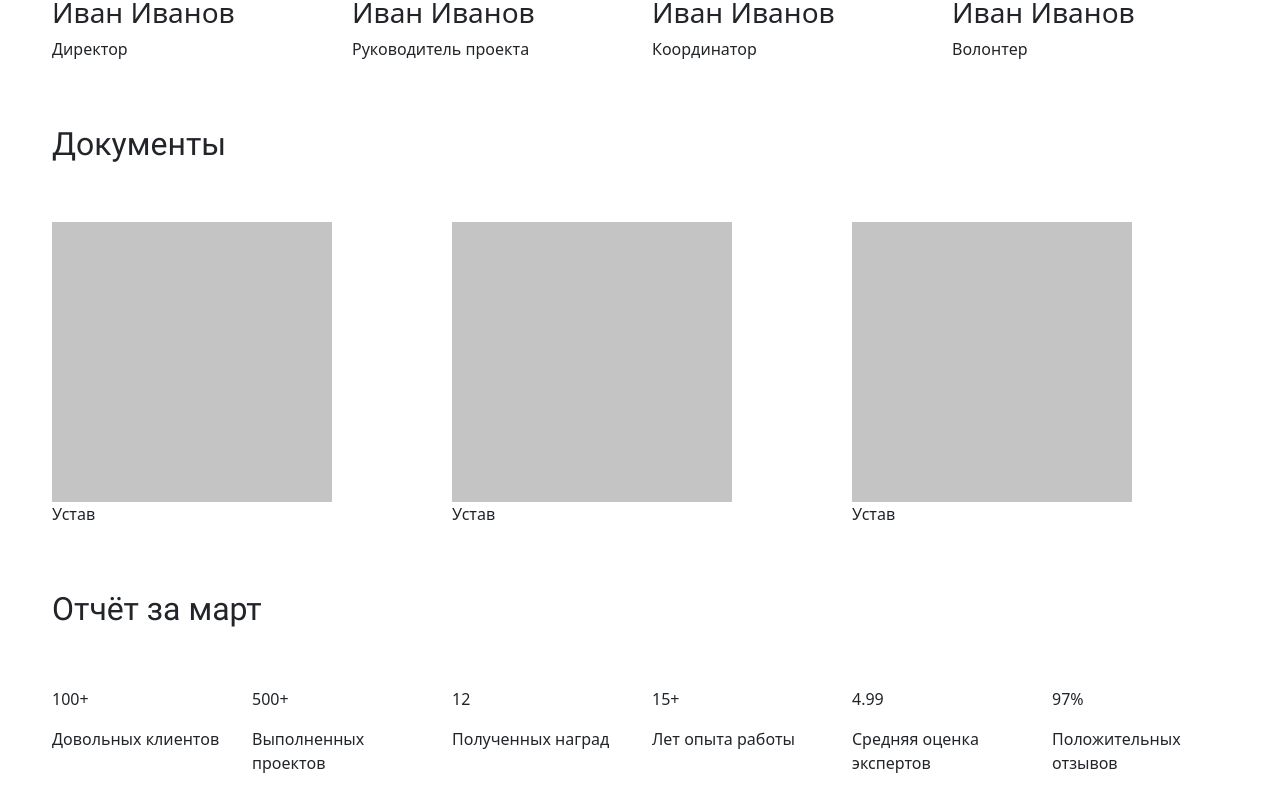
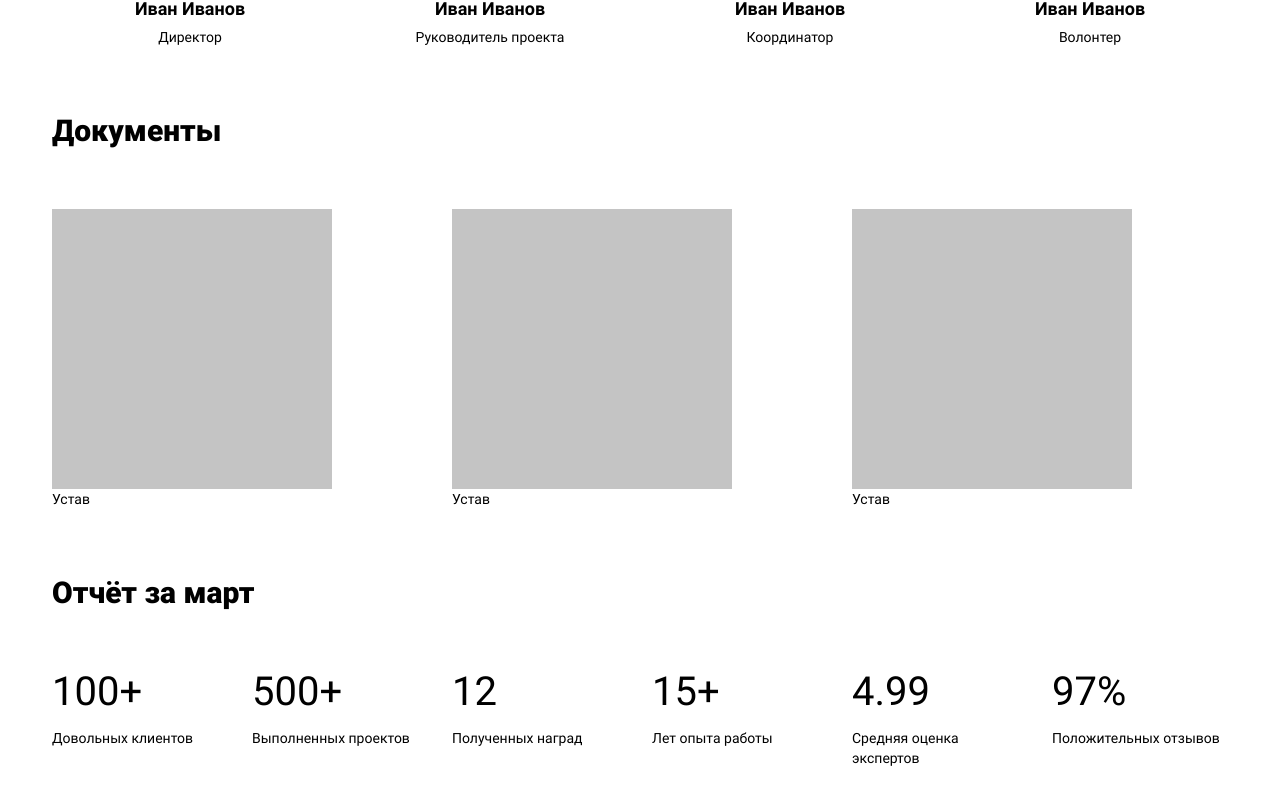
Before and after one commit to NekKatya/BF-Miroslava, a plain HTML site: page index.html in a window 1280 px wide. Shown: the part 1382-2172 px from the top of the page. Drawn offline with nearby package versions, Linux system fonts and the light colour scheme.

Commit message:
update стили Вика

```diff
--- a/assets/style/style.css
+++ b/assets/style/style.css
@@ -34,17 +34,17 @@
     font-weight: 900;
 }
 
-.wrapper{
+.wrapper {
     position: relative;
     max-width: 1200px;
     margin: 0 auto;
 }
 
-.cards{
+.cards {
     padding: 5%;
 }
 
-.container-fluid{
+.container-fluid {
     padding: 1%;
 }
 
@@ -52,7 +52,7 @@
     box-shadow: 0 4px 8px 0 rgba(0, 0, 0, 0.2), 0 6px 20px 0 rgba(0, 0, 0, 0.19);
 }
 
-h1{
+h1 {
     color: var(--main-color-text, #FFF);
     font-family: 'Roboto';
     font-size: 45px;
@@ -61,34 +61,92 @@ h1{
     line-height: 50px;
 }
 
-h2{
+.title {
     color: var(--background-color-text, #000);
-    font-family: "Roboto";
+    font-family: Roboto;
     font-size: 30px;
     font-style: normal;
     font-weight: 900;
     line-height: 40px;
-}
-
-.title{
     margin: 2% 0 5% 0;
 }
 
 /*header*/
-.header{
-    padding:  0 5% 0 5%;
+.header {
+    padding: 0 5% 0 5%;
 }
 
-.bf{
+.bf {
     background: #1A88AF;
 }
 
-.grey-button{
+.grey-button {
     margin: 5% 0 5% 0;
 }
 
 
 /*Вика*/
+.report-item__heading {
+    color: var(--background-color-text, #000);
+
+    font-family: Roboto;
+    font-size: 40px;
+    font-style: normal;
+    font-weight: 400;
+    line-height: 40px;
+}
+
+.report-item__description {
+    color: var(--background-color-text, #000);
+
+    font-family: Roboto;
+    font-size: 14px;
+    font-style: normal;
+    font-weight: 400;
+    line-height: 20px;
+}
+
+.team-item__name {
+    color: var(--background-color-text, #000);
+    text-align: center;
+
+    font-family: Roboto;
+    font-size: 18px;
+    font-style: normal;
+    font-weight: 700;
+    line-height: 20px;
+}
+
+.team-item__position {
+    color: var(--background-color-text, #000);
+    text-align: center;
+
+    font-family: Roboto;
+    font-size: 14px;
+    font-style: normal;
+    font-weight: 400;
+    line-height: 20px;
+}
+
+.team-item__photo {
+    display: block;
+    margin-left: auto;
+    margin-right: auto
+}
+
+.title__document {
+    color: var(--background-color-text, #000);
+
+    font-family: Roboto;
+    font-size: 14px;
+    font-style: normal;
+    font-weight: 400;
+    line-height: 20px;
+}
+
+
+
+
 
 
 /*Катя*/
@@ -96,7 +154,7 @@ h2{
     display: flex;
     justify-content: space-between;
     margin-top: 50px;
-    }
+}
 
 .donationform {
     width: 460px;
@@ -109,7 +167,7 @@ h2{
     height: 440px;
     margin-top: 120px;
     background-color: #C4C4C4;
-    }
+}
 
 
 
```
